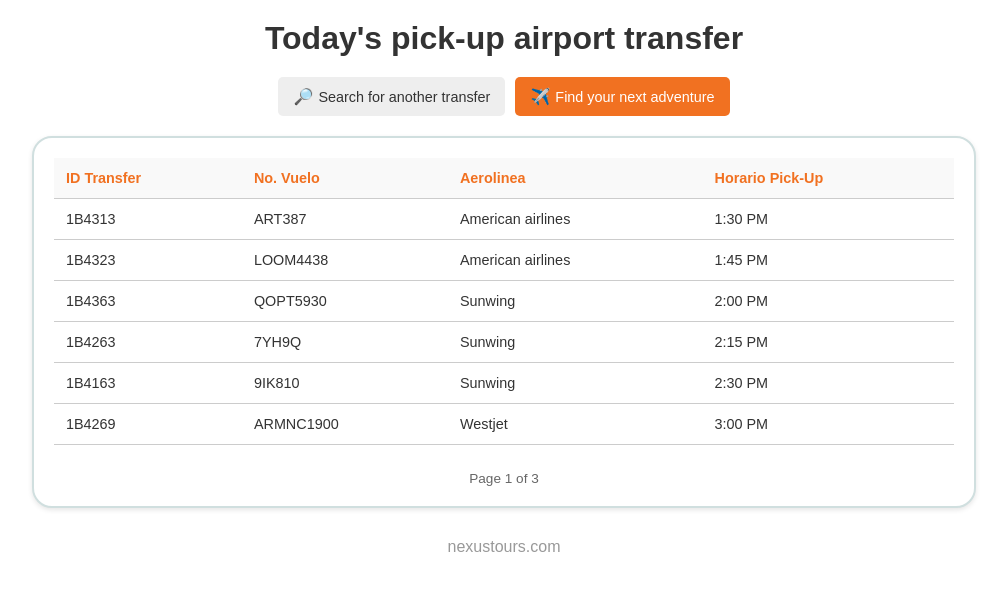
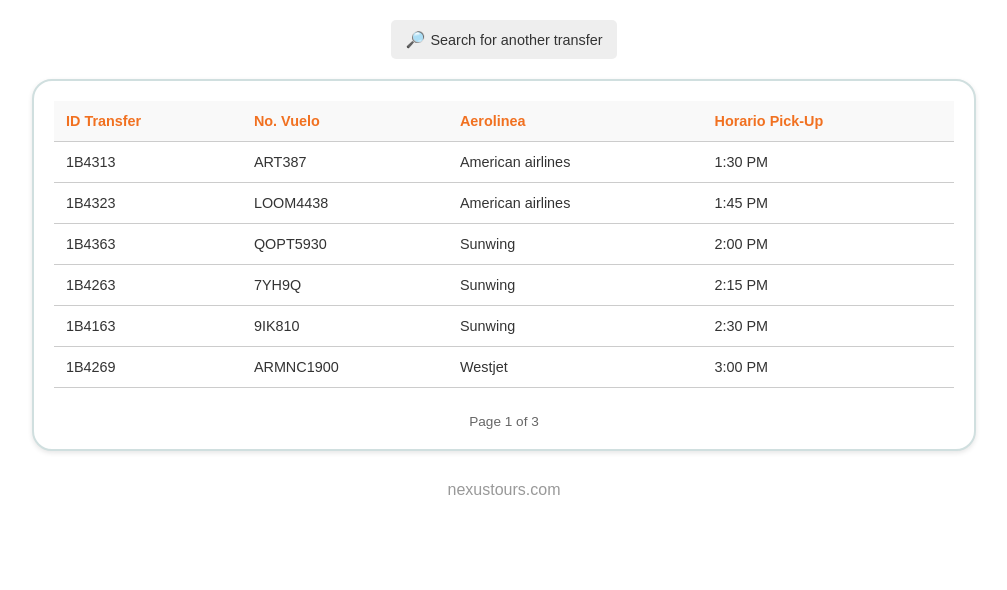
Before and after one commit to miguelgrhub/Dyspl, a plain HTML site: page index.html in a window 1280 px wide. Shown: the whole page, without its empty margins (136-1143 px from the left). Drawn offline with Linux system fonts and the light colour scheme.

Commit message:
Update index.html

```diff
--- a/index.html
+++ b/index.html
@@ -9,14 +9,9 @@
 <body>
   <!-- CONTENEDOR HOME: Tabla con todos los registros -->
   <div id="home-container" class="home-container">
-    <h1>Today's pick-up airport transfer</h1>
-
     <div class="top-buttons">
       <button id="search-transfer-btn" class="btn-secondary">
         <span class="icon">🔎</span> Search for another transfer
-      </button>
-      <button id="adventure-btn" class="btn-primary">
-        <span class="icon">✈️</span> Find your next adventure
       </button>
     </div>
 
```
